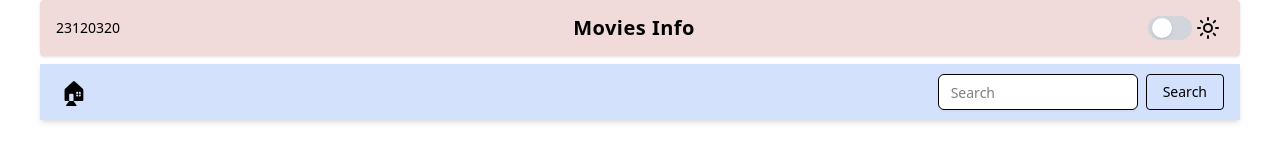
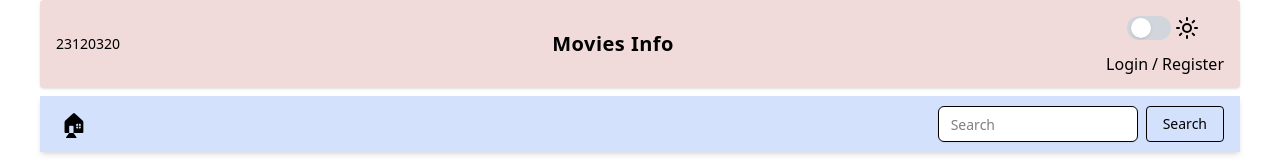
Before and after one commit to hoangphi117/BTCN_Web_02_23120320, a React (Vite) app: page / in a window 1280 px wide. Shown: the top 160 px of the page. Built offline with nearby package versions, Linux system fonts and the light colour scheme; no server answers.

Commit message:
Register: config router and fix loading in authContext

```diff
--- a/src/components/common/Header.jsx
+++ b/src/components/common/Header.jsx
@@ -1,6 +1,7 @@
 import { useTheme } from "@/components/theme-provider";
 import { Switch } from "../ui/switch";
 import { Sun, Moon } from "lucide-react";
+import { Link } from "react-router-dom";
 
 function Header() {
   const { setTheme, theme } = useTheme();
@@ -8,6 +9,7 @@ function Header() {
   const toggleTheme = () => {
     setTheme(theme === "dark" ? "light" : "dark");
   };
+
   return (
     <header className="bg-[rgb(var(--header-bg-rgb))] rounded shadow-sm transition-colors duration-300">
       <div className="flex items-center justify-between p-3 px-4">
@@ -46,6 +48,15 @@ function Header() {
               )}
             </div>
           </div>
+          <div className="flex text-[rgb(var(--foreground-rgb))]">
+            <Link to="/login" className="hover:underline">
+              Login
+            </Link>
+            <span className="mx-1 text-muted-foreground">/</span>
+            <Link to="/register" className="hover:underline">
+              Register
+            </Link>
+          </div>
         </div>
       </div>
     </header>
--- a/src/context/auth.jsx
+++ b/src/context/auth.jsx
@@ -39,6 +39,8 @@ export function AuthProvider({ children }) {
       console.log("Auth register error:", err);
       setError(err.message);
       throw err;
+    } finally {
+      setLoading(false);
     }
   };
 
--- a/src/routes/router.jsx
+++ b/src/routes/router.jsx
@@ -6,6 +6,7 @@ import Home, { homeLoader } from "@/pages/Home";
 import MovieDetail from "@/pages/movie/MovieDetail";
 import SearchPage from "@/pages/movie/SearchPage";
 import PersonDetail from "@/pages/movie/PersonDetail";
+import RegisterPage from "@/pages/auth/RegisterPage";
 
 const router = createBrowserRouter([
   {
@@ -19,6 +20,10 @@ const router = createBrowserRouter([
       { path: "/persons/:id", element: <PersonDetail /> },
     ],
   },
+  {
+    path: "register",
+    element: <RegisterPage />,
+  },
 ]);
 
 export default router;
```
